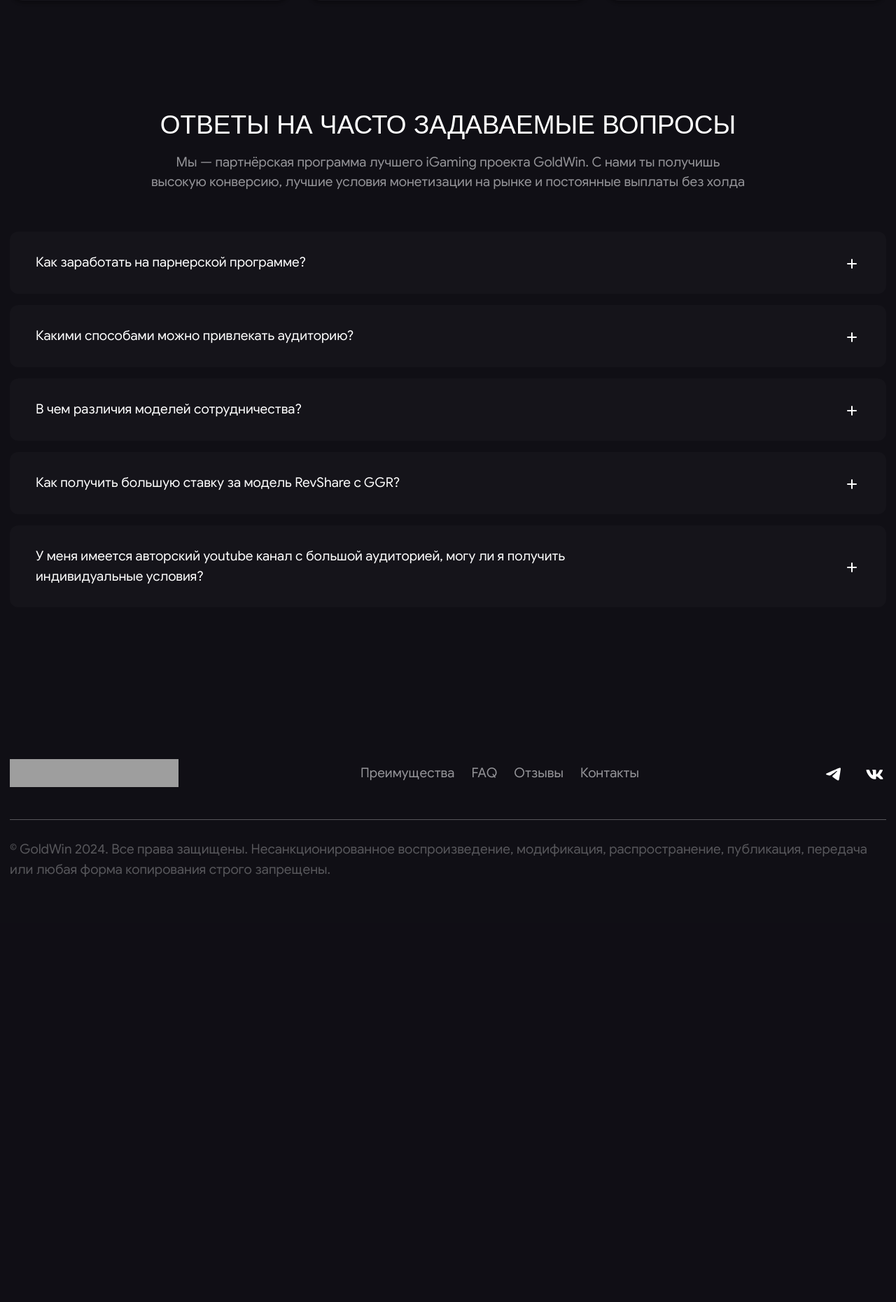
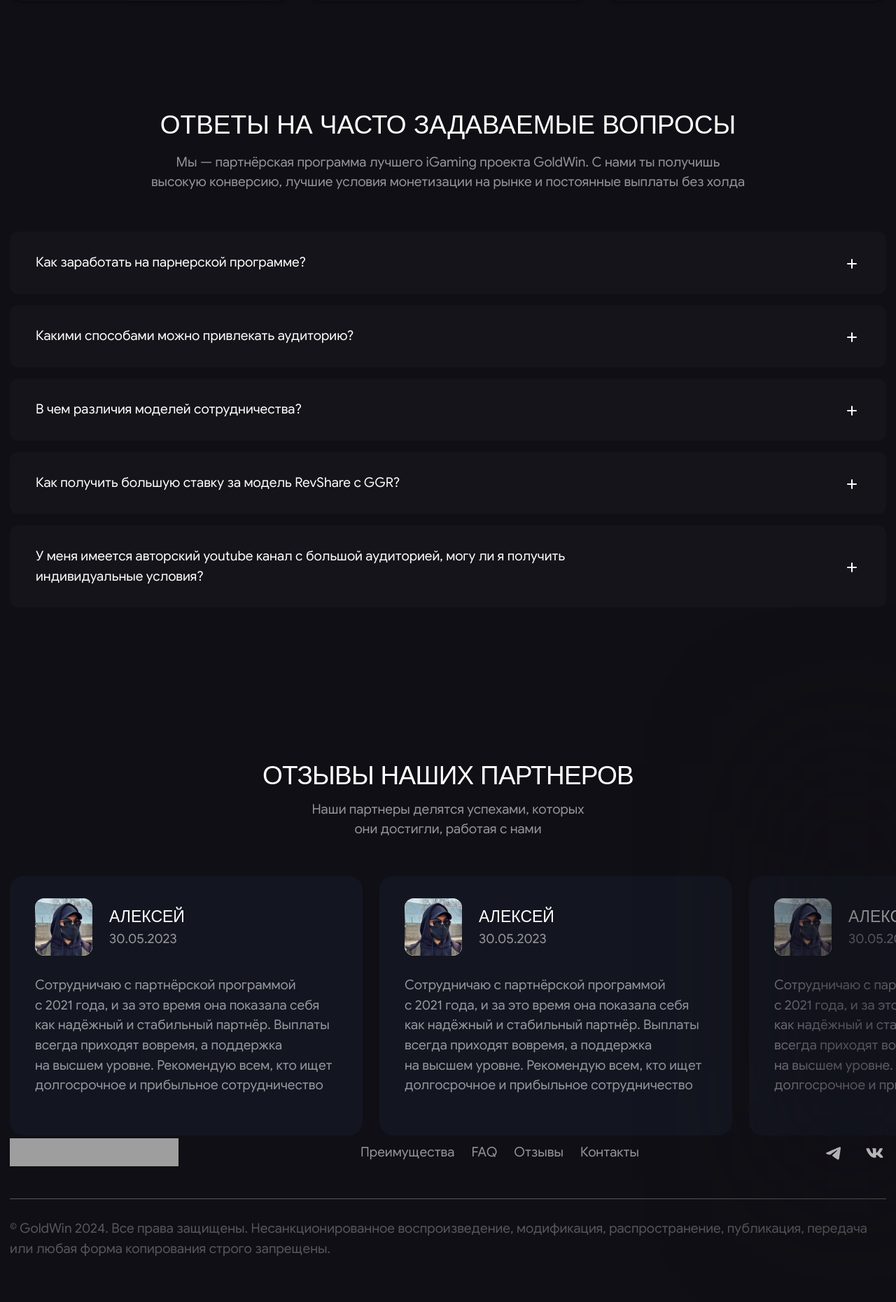
Before and after one commit to Artiom-Work/GOLD-WIN, a PHP site: page / in a window 1280 px wide. Shown: the part 2632-4493 px from the top of the page at 70% size. Before the commit the page ends 3885 px from the top, so only its background shows below. Run offline with PHP 8.4, Linux system fonts and the light colour scheme; some libraries are stand-ins or nearby versions; some web fonts are replaced; grey boxes are pictures that could not be loaded.

Commit message:
added section reviews

```diff
--- a/index.html
+++ b/index.html
@@ -7,6 +7,7 @@
 	<meta http-equiv="X-UA-Compatible" content="IE=edge">
 	<title>GOLD WIN</title>
 	<link rel="stylesheet" href="styles/css/style.css">
+	<link rel="stylesheet" href="https://cdn.jsdelivr.net/npm/swiper@11/swiper-bundle.min.css" />
 </head>
 
 <body>
@@ -388,10 +389,231 @@
 							</p>
 						</div>
 					</li>
-
-
 				</ul>
 			</div>
+		</section>
+
+		<section class="reviews">
+			<div class="center">
+				<h2 class="reviews__title section-heading">
+					Отзывы наших партнеров
+				</h2>
+				<p class="reviews__text reviews__text--subtitle">
+					Наши партнеры делятся успехами, которых они достигли, работая с&nbsp;нами
+				</p>
+			</div>
+
+			<div class="center--big">
+				<div class="swiper reviews-swiper">
+					<ul class="swiper-wrapper reviews__list">
+						<li class="reviews-card swiper-slide">
+							<div class="reviews-card__header">
+								<img class="reviews-card__image" src="./images/reviews/user-1.jpg"
+									srcset="./images/reviews/user-1@2x.jpg" alt="Аватар пользователя">
+								<div>
+									<h3 class="reviews-card__name">Алексей</h3>
+									<span class="reviews__text">30.05.2023</span>
+								</div>
+
+							</div>
+							<p class="reviews__text">
+								Сотрудничаю с&nbsp;партнёрской программой с&nbsp;2021&nbsp;года, и&nbsp;за&nbsp;это время она показала
+								себя
+								как надёжный и&nbsp;стабильный партнёр. Выплаты всегда приходят вовремя, а&nbsp;поддержка на&nbsp;высшем
+								уровне. Рекомендую всем, кто ищет долгосрочное и&nbsp;прибыльное сотрудничество
+							</p>
+						</li>
+						<li class="reviews-card swiper-slide">
+							<div class="reviews-card__header">
+								<img class="reviews-card__image" src="./images/reviews/user-1.jpg"
+									srcset="./images/reviews/user-1@2x.jpg" alt="Аватар пользователя">
+								<div>
+									<h3 class="reviews-card__name">Алексей</h3>
+									<span class="reviews__text">30.05.2023</span>
+								</div>
+
+							</div>
+							<p class="reviews__text">
+								Сотрудничаю с&nbsp;партнёрской программой с&nbsp;2021&nbsp;года, и&nbsp;за&nbsp;это время она показала
+								себя
+								как надёжный и&nbsp;стабильный партнёр. Выплаты всегда приходят вовремя, а&nbsp;поддержка на&nbsp;высшем
+								уровне. Рекомендую всем, кто ищет долгосрочное и&nbsp;прибыльное сотрудничество
+							</p>
+						</li>
+						<li class="reviews-card swiper-slide">
+							<div class="reviews-card__header">
+								<img class="reviews-card__image" src="./images/reviews/user-1.jpg"
+									srcset="./images/reviews/user-1@2x.jpg" alt="Аватар пользователя">
+								<div>
+									<h3 class="reviews-card__name">Алексей</h3>
+									<span class="reviews__text">30.05.2023</span>
+								</div>
+
+							</div>
+							<p class="reviews__text">
+								Сотрудничаю с&nbsp;партнёрской программой с&nbsp;2021&nbsp;года, и&nbsp;за&nbsp;это время она показала
+								себя
+								как надёжный и&nbsp;стабильный партнёр. Выплаты всегда приходят вовремя, а&nbsp;поддержка на&nbsp;высшем
+								уровне. Рекомендую всем, кто ищет долгосрочное и&nbsp;прибыльное сотрудничество
+							</p>
+						</li>
+						<li class="reviews-card swiper-slide">
+							<div class="reviews-card__header">
+								<img class="reviews-card__image" src="./images/reviews/user-1.jpg"
+									srcset="./images/reviews/user-1@2x.jpg" alt="Аватар пользователя">
+								<div>
+									<h3 class="reviews-card__name">Алексей</h3>
+									<span class="reviews__text">30.05.2023</span>
+								</div>
+
+							</div>
+							<p class="reviews__text">
+								Сотрудничаю с&nbsp;партнёрской программой с&nbsp;2021&nbsp;года, и&nbsp;за&nbsp;это время она показала
+								себя
+								как надёжный и&nbsp;стабильный партнёр. Выплаты всегда приходят вовремя, а&nbsp;поддержка на&nbsp;высшем
+								уровне. Рекомендую всем, кто ищет долгосрочное и&nbsp;прибыльное сотрудничество
+							</p>
+						</li>
+						<li class="reviews-card swiper-slide">
+							<div class="reviews-card__header">
+								<img class="reviews-card__image" src="./images/reviews/user-1.jpg"
+									srcset="./images/reviews/user-1@2x.jpg" alt="Аватар пользователя">
+								<div>
+									<h3 class="reviews-card__name">Алексей</h3>
+									<span class="reviews__text">30.05.2023</span>
+								</div>
+
+							</div>
+							<p class="reviews__text">
+								Сотрудничаю с&nbsp;партнёрской программой с&nbsp;2021&nbsp;года, и&nbsp;за&nbsp;это время она показала
+								себя
+								как надёжный и&nbsp;стабильный партнёр. Выплаты всегда приходят вовремя, а&nbsp;поддержка на&nbsp;высшем
+								уровне. Рекомендую всем, кто ищет долгосрочное и&nbsp;прибыльное сотрудничество
+							</p>
+						</li>
+						<li class="reviews-card swiper-slide">
+							<div class="reviews-card__header">
+								<img class="reviews-card__image" src="./images/reviews/user-1.jpg"
+									srcset="./images/reviews/user-1@2x.jpg" alt="Аватар пользователя">
+								<div>
+									<h3 class="reviews-card__name">Алексей</h3>
+									<span class="reviews__text">30.05.2023</span>
+								</div>
+
+							</div>
+							<p class="reviews__text">
+								Сотрудничаю с&nbsp;партнёрской программой с&nbsp;2021&nbsp;года, и&nbsp;за&nbsp;это время она показала
+								себя
+								как надёжный и&nbsp;стабильный партнёр. Выплаты всегда приходят вовремя, а&nbsp;поддержка на&nbsp;высшем
+								уровне. Рекомендую всем, кто ищет долгосрочное и&nbsp;прибыльное сотрудничество
+							</p>
+						</li>
+						<li class="reviews-card swiper-slide">
+							<div class="reviews-card__header">
+								<img class="reviews-card__image" src="./images/reviews/user-1.jpg"
+									srcset="./images/reviews/user-1@2x.jpg" alt="Аватар пользователя">
+								<div>
+									<h3 class="reviews-card__name">Алексей</h3>
+									<span class="reviews__text">30.05.2023</span>
+								</div>
+
+							</div>
+							<p class="reviews__text">
+								Сотрудничаю с&nbsp;партнёрской программой с&nbsp;2021&nbsp;года, и&nbsp;за&nbsp;это время она показала
+								себя
+								как надёжный и&nbsp;стабильный партнёр. Выплаты всегда приходят вовремя, а&nbsp;поддержка на&nbsp;высшем
+								уровне. Рекомендую всем, кто ищет долгосрочное и&nbsp;прибыльное сотрудничество
+							</p>
+						</li>
+						<li class="reviews-card swiper-slide">
+							<div class="reviews-card__header">
+								<img class="reviews-card__image" src="./images/reviews/user-1.jpg"
+									srcset="./images/reviews/user-1@2x.jpg" alt="Аватар пользователя">
+								<div>
+									<h3 class="reviews-card__name">Алексей</h3>
+									<span class="reviews__text">30.05.2023</span>
+								</div>
+
+							</div>
+							<p class="reviews__text">
+								Сотрудничаю с&nbsp;партнёрской программой с&nbsp;2021&nbsp;года, и&nbsp;за&nbsp;это время она показала
+								себя
+								как надёжный и&nbsp;стабильный партнёр. Выплаты всегда приходят вовремя, а&nbsp;поддержка на&nbsp;высшем
+								уровне. Рекомендую всем, кто ищет долгосрочное и&nbsp;прибыльное сотрудничество
+							</p>
+						</li>
+						<li class="reviews-card swiper-slide">
+							<div class="reviews-card__header">
+								<img class="reviews-card__image" src="./images/reviews/user-1.jpg"
+									srcset="./images/reviews/user-1@2x.jpg" alt="Аватар пользователя">
+								<div>
+									<h3 class="reviews-card__name">Алексей</h3>
+									<span class="reviews__text">30.05.2023</span>
+								</div>
+
+							</div>
+							<p class="reviews__text">
+								Сотрудничаю с&nbsp;партнёрской программой с&nbsp;2021&nbsp;года, и&nbsp;за&nbsp;это время она показала
+								себя
+								как надёжный и&nbsp;стабильный партнёр. Выплаты всегда приходят вовремя, а&nbsp;поддержка на&nbsp;высшем
+								уровне. Рекомендую всем, кто ищет долгосрочное и&nbsp;прибыльное сотрудничество
+							</p>
+						</li>
+						<li class="reviews-card swiper-slide">
+							<div class="reviews-card__header">
+								<img class="reviews-card__image" src="./images/reviews/user-1.jpg"
+									srcset="./images/reviews/user-1@2x.jpg" alt="Аватар пользователя">
+								<div>
+									<h3 class="reviews-card__name">Алексей</h3>
+									<span class="reviews__text">30.05.2023</span>
+								</div>
+
+							</div>
+							<p class="reviews__text">
+								Сотрудничаю с&nbsp;партнёрской программой с&nbsp;2021&nbsp;года, и&nbsp;за&nbsp;это время она показала
+								себя
+								как надёжный и&nbsp;стабильный партнёр. Выплаты всегда приходят вовремя, а&nbsp;поддержка на&nbsp;высшем
+								уровне. Рекомендую всем, кто ищет долгосрочное и&nbsp;прибыльное сотрудничество
+							</p>
+						</li>
+						<li class="reviews-card swiper-slide">
+							<div class="reviews-card__header">
+								<img class="reviews-card__image" src="./images/reviews/user-1.jpg"
+									srcset="./images/reviews/user-1@2x.jpg" alt="Аватар пользователя">
+								<div>
+									<h3 class="reviews-card__name">Алексей</h3>
+									<span class="reviews__text">30.05.2023</span>
+								</div>
+
+							</div>
+							<p class="reviews__text">
+								Сотрудничаю с&nbsp;партнёрской программой с&nbsp;2021&nbsp;года, и&nbsp;за&nbsp;это время она показала
+								себя
+								как надёжный и&nbsp;стабильный партнёр. Выплаты всегда приходят вовремя, а&nbsp;поддержка на&nbsp;высшем
+								уровне. Рекомендую всем, кто ищет долгосрочное и&nbsp;прибыльное сотрудничество
+							</p>
+						</li>
+						<li class="reviews-card swiper-slide">
+							<div class="reviews-card__header">
+								<img class="reviews-card__image" src="./images/reviews/user-1.jpg"
+									srcset="./images/reviews/user-1@2x.jpg" alt="Аватар пользователя">
+								<div>
+									<h3 class="reviews-card__name">Алексей</h3>
+									<span class="reviews__text">30.05.2023</span>
+								</div>
+
+							</div>
+							<p class="reviews__text">
+								Сотрудничаю с&nbsp;партнёрской программой с&nbsp;2021&nbsp;года, и&nbsp;за&nbsp;это время она показала
+								себя
+								как надёжный и&nbsp;стабильный партнёр. Выплаты всегда приходят вовремя, а&nbsp;поддержка на&nbsp;высшем
+								уровне. Рекомендую всем, кто ищет долгосрочное и&nbsp;прибыльное сотрудничество
+							</p>
+						</li>
+					</ul>
+				</div>
+			</div>
+
 		</section>
 
 	</main>
@@ -448,10 +670,13 @@
 
 		</div>
 	</footer>
+
 	<script src="https://code.jquery.com/jquery-3.7.1.js"></script>
 	<script src="https://code.jquery.com/ui/1.14.1/jquery-ui.js"></script>
+	<script src="https://cdn.jsdelivr.net/npm/swiper@11/swiper-bundle.min.js"></script>
 	<script type="module" src="js/main.js"></script>
 	<script type="module" src="js/accordion.js"></script>
+	<script type="module" src="js/swiper.js"></script>
 </body>
 
 </html>
--- /dev/null
+++ b/js/swiper.js
@@ -0,0 +1,4 @@
+"use strict";
+const swiper = new Swiper(".reviews-swiper", {
+	slidesPerView: 'auto'
+});
--- a/styles/css/style.css
+++ b/styles/css/style.css
@@ -1354,7 +1354,12 @@
 }
 @media (max-width: 1280px) {
   .accordion-item__title {
-    max-width: 913px;
+    max-width: 900px;
+  }
+}
+@media (max-width: 1000px) {
+  .accordion-item__title {
+    max-width: 650px;
   }
 }
 @media (max-width: 768px) {
@@ -1431,6 +1436,103 @@
           transform: rotate(135deg);
 }
 
+.reviews__title {
+  margin: 0 0 6px 0;
+}
+@media (max-width: 768px) {
+  .reviews__text {
+    font-size: 13px;
+    line-height: 159%;
+  }
+}
+.reviews__text--subtitle {
+  margin: 0 auto 52px;
+  max-width: 417px;
+  text-align: center;
+}
+@media (max-width: 768px) {
+  .reviews__text--subtitle {
+    max-width: 270px;
+    margin: 0 auto 28px;
+    font-size: 14px;
+    line-height: 156%;
+  }
+}
+.reviews__list {
+  gap: 24px;
+}
+@media (hover: hover) and (hover: hover) {
+  .reviews__list:hover:hover {
+    cursor: pointer;
+  }
+}
+@media (max-width: 768px) {
+  .reviews__list {
+    gap: 12px;
+  }
+}
+.reviews-card {
+  max-width: 504px;
+  width: 100%;
+  min-height: 371px;
+  padding: 32px 42px 55px 36px;
+  background: #131620;
+  border-radius: 20px;
+}
+@media (max-width: 768px) {
+  .reviews-card {
+    max-width: 246px;
+    min-height: 327px;
+    border-radius: 18px;
+    padding: 20px 16px 48px 23px;
+  }
+}
+.reviews-card__header {
+  display: -webkit-box;
+  display: -ms-flexbox;
+  display: flex;
+  -webkit-box-align: center;
+      -ms-flex-align: center;
+          align-items: center;
+  -webkit-box-pack: start;
+      -ms-flex-pack: start;
+          justify-content: start;
+  gap: 24px;
+  margin: 0 0 28px;
+}
+@media (max-width: 768px) {
+  .reviews-card__header {
+    gap: 16px;
+    margin: 0 0 20px;
+  }
+}
+.reviews-card__name {
+  font-weight: 500;
+  font-size: 23px;
+  line-height: 154%;
+  color: #fff;
+}
+@media (max-width: 768px) {
+  .reviews-card__name {
+    font-size: 14px;
+    line-height: 162%;
+    position: relative;
+    top: 4px;
+  }
+}
+.reviews-card__image {
+  border-radius: 13px;
+  width: 82px;
+  height: 82px;
+}
+@media (max-width: 768px) {
+  .reviews-card__image {
+    border-radius: 10px;
+    width: 48px;
+    height: 48px;
+  }
+}
+
 .footer {
   min-height: 238px;
 }
@@ -1484,7 +1586,7 @@ body {
   font-size: 19px;
   line-height: 151%;
   background: #100f15;
-  color: rgba(255, 255, 255, 0.7);
+  color: rgba(239, 239, 241, 0.6);
 }
 
 h1,
@@ -1504,6 +1606,39 @@ h6 {
   padding: 0 14px;
   margin: 0 auto;
 }
+.center--big {
+  max-width: 1960px;
+  width: 100%;
+  padding: 0 0 0 180px;
+  margin: 0 auto;
+  position: relative;
+}
+@media (max-width: 1600px) {
+  .center--big {
+    padding: 0 0 0 14px;
+  }
+}
+.center--big::after {
+  position: absolute;
+  content: "";
+  width: 138px;
+  height: 592px;
+  top: -43%;
+  right: 0;
+  background: #100f15;
+  -webkit-filter: blur(100px);
+          filter: blur(100px);
+  z-index: 1;
+}
+@media (max-width: 768px) {
+  .center--big::after {
+    width: 35px;
+    height: 388px;
+    top: -12%;
+    -webkit-filter: blur(35px);
+            filter: blur(35px);
+  }
+}
 
 .section-heading {
   font-size: 37px;
--- a/styles/scss/_variables.scss
+++ b/styles/scss/_variables.scss
@@ -20,7 +20,6 @@ $text-color-dark: #15141a;
 $text-color-light: #fff;
 $text-color-light-hover: #c9c9c9;
 $text-color-light-active: #787878;
-
 // fonts
 $font-family: "google-sans", sans-serif;
 $font-family-regular: "google-sans500", sans-serif;
--- a/styles/scss/blocks/_faq.scss
+++ b/styles/scss/blocks/_faq.scss
@@ -60,7 +60,10 @@
       font-size: 19px;
       line-height: 151%;
       @media (max-width: 1280px) {
-        max-width: 913px;
+        max-width: 900px;
+      }
+      @media (max-width: 1000px) {
+        max-width: 650px;
       }
       @media (max-width: 768px) {
         font-size: 14px;
--- /dev/null
+++ b/styles/scss/blocks/_reviews.scss
@@ -0,0 +1,82 @@
+.reviews {
+  &__title {
+    margin: 0 0 6px 0;
+  }
+  &__text {
+    @media (max-width: 768px) {
+      font-size: 13px;
+      line-height: 159%;
+    }
+    &--subtitle {
+      margin: 0 auto 52px;
+      max-width: 417px;
+      text-align: center;
+      @media (max-width: 768px) {
+        max-width: 270px;
+        margin: 0 auto 28px;
+        font-size: 14px;
+        line-height: 156%;
+      }
+    }
+  }
+  &__list {
+    gap: 24px;
+    @include hover {
+      @media (hover: hover) {
+        &:hover {
+          cursor: pointer;
+        }
+      }
+    }
+    @media (max-width: 768px) {
+      gap: 12px;
+    }
+  }
+  &-card {
+    max-width: 504px;
+    width: 100%;
+    min-height: 371px;
+    padding: 32px 42px 55px 36px;
+    background: #131620;
+    border-radius: 20px;
+    @media (max-width: 768px) {
+      max-width: 246px;
+      min-height: 327px;
+      border-radius: 18px;
+      padding: 20px 16px 48px 23px;
+    }
+    &__header {
+      display: flex;
+      align-items: center;
+      justify-content: start;
+      gap: 24px;
+      margin: 0 0 28px;
+      @media (max-width: 768px) {
+        gap: 16px;
+        margin: 0 0 20px;
+      }
+    }
+    &__name {
+      font-weight: 500;
+      font-size: 23px;
+      line-height: 154%;
+      color: $text-color-light;
+      @media (max-width: 768px) {
+        font-size: 14px;
+        line-height: 162%;
+        position: relative;
+        top: 4px;
+      }
+    }
+    &__image {
+      border-radius: 13px;
+      width: 82px;
+      height: 82px;
+      @media (max-width: 768px) {
+        border-radius: 10px;
+        width: 48px;
+        height: 48px;
+      }
+    }
+  }
+}
--- a/styles/scss/style.scss
+++ b/styles/scss/style.scss
@@ -13,6 +13,7 @@
 @import "./blocks/privilege.scss";
 @import "./blocks/advantages.scss";
 @import "./blocks/faq.scss";
+@import "./blocks/reviews.scss";
 // @import "./blocks/accordion.scss";
 @import "./blocks/footer.scss";
 
@@ -22,7 +23,7 @@ body {
   font-size: 19px;
   line-height: 151%;
   background: $page-bg;
-  color: rgba(255, 255, 255, 0.7);
+  color: $text-color-main;
 }
 h1,
 h2,
@@ -39,6 +40,33 @@ h6 {
   width: 100%;
   padding: 0 14px;
   margin: 0 auto;
+  &--big {
+    max-width: 1960px;
+    width: 100%;
+    padding: 0 0 0 180px;
+    margin: 0 auto;
+    position: relative;
+    @media (max-width: 1600px) {
+      padding: 0 0 0 14px;
+    }
+    &::after {
+      position: absolute;
+      content: "";
+      width: 138px;
+      height: 592px;
+      top: -43%;
+      right: 0;
+      background: #100f15;
+      filter: blur(100px);
+      z-index: 1;
+      @media (max-width: 768px) {
+        width: 35px;
+        height: 388px;
+        top: -12%;
+        filter: blur(35px);
+      }
+    }
+  }
 }
 .section-heading {
   font-size: 37px;
```
Also changed, not shown: images/reviews/user-1.jpg (added), images/reviews/user-1@2x.jpg (added), styles/css/dist/style.min.css, 2 other files.
